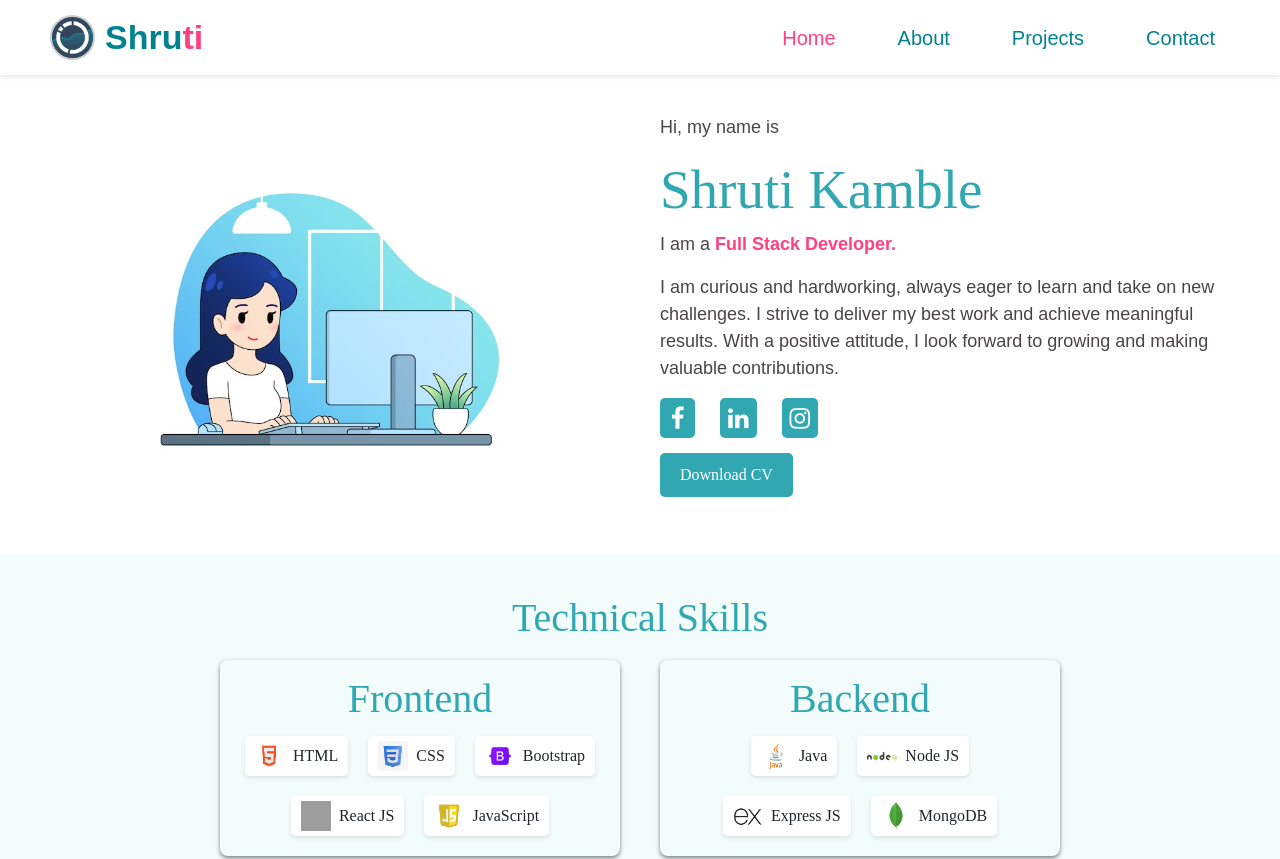
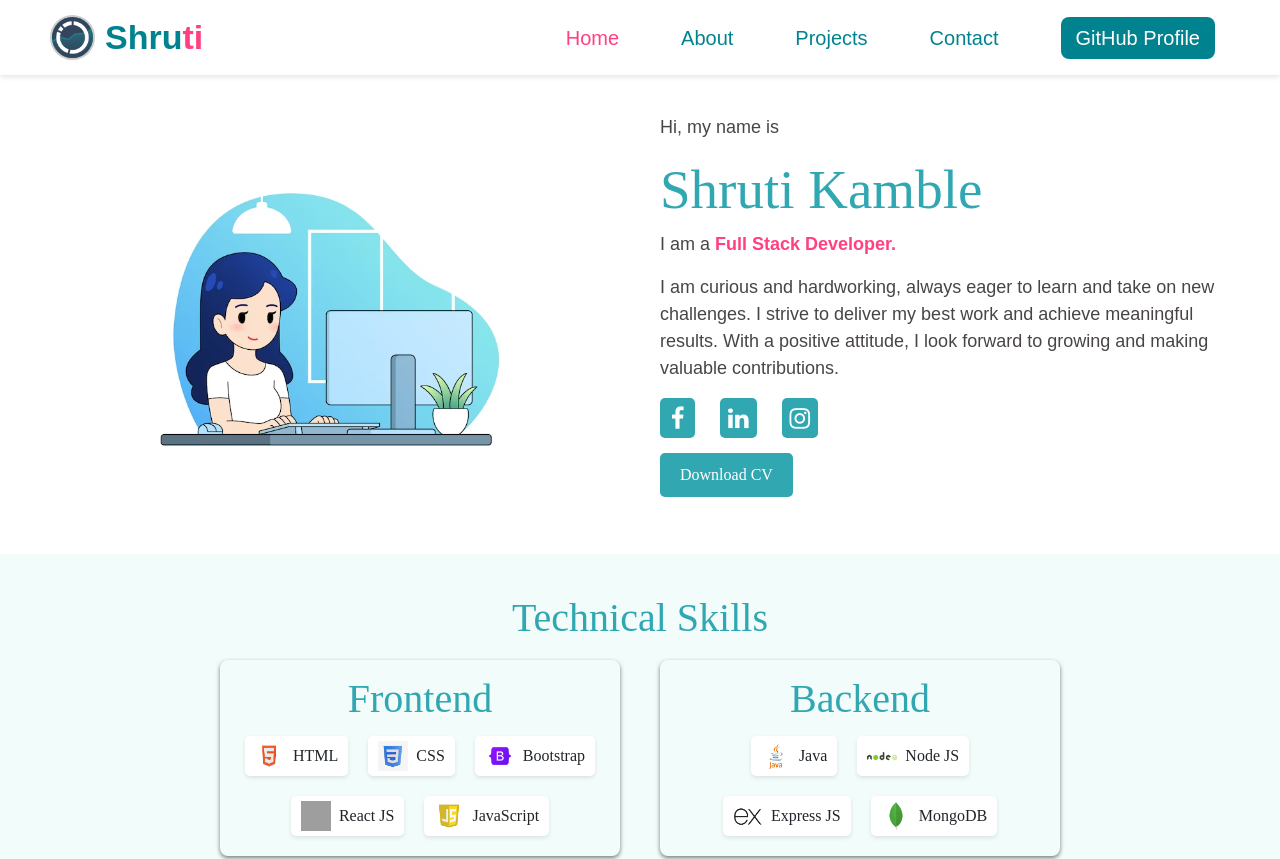
Before and after one commit to shruti12342/MyPortfolio, a React (Create React App) app: page / in a window 1280 px wide. Shown: the top 859 px of the page. Built offline with nearby package versions, Linux system fonts and the light colour scheme; grey boxes are pictures that could not be loaded.

Commit message:
added git link in navbar + icon in index file

```diff
--- a/public/index.html
+++ b/public/index.html
@@ -12,7 +12,10 @@
     <link rel="apple-touch-icon" href="%PUBLIC_URL%/logo192.png" />
     <link rel="manifest" href="%PUBLIC_URL%/manifest.json" />
     <link href="https://cdn.jsdelivr.net/npm/bootstrap@5.3.3/dist/css/bootstrap.min.css" rel="stylesheet" integrity="sha384-QWTKZyjpPEjISv5WaRU9OFeRpok6YctnYmDr5pNlyT2bRjXh0JMhjY6hW+ALEwIH" crossorigin="anonymous">
-    <title>Shruti</title>
+    <link rel="icon" href="https://img.icons8.com/ios-filled/50/000000/s.png" type="image/png">
+<link rel="icon" href="https://img.icons8.com/ios-filled/50/000000/user-male-circle.png" type="image/png">
+
+    <title>Shruti | Portfolio</title>
 
 <link rel="stylesheet" href="https://cdnjs.cloudflare.com/ajax/libs/font-awesome/4.7.0/css/font-awesome.min.css">
   </head>
--- a/src/Components/Navbar.css
+++ b/src/Components/Navbar.css
@@ -158,3 +158,15 @@
     margin-top: 14%;
   }
 }
+
+
+.gitbtn{
+  background-color:#00838F;
+  padding: 10px 15px;
+  border: none;
+  border-radius: 8px;
+}
+
+.gitbtn:hover{
+  background-color: #FF4081;
+}
--- a/src/Components/Navbar.js
+++ b/src/Components/Navbar.js
@@ -41,6 +41,9 @@ const Navbar = () => {
         <p className={pathname === "/contact" ? "active" : ""}>
           <Link to="/contact" onClick={toggleMenu}>Contact</Link>
         </p>
+        <p>
+          <a href='https://github.com/shruti12342' target='_blank' className='gitbtn' style={{color:'white'}}>GitHub Profile</a>
+        </p>
       </div>
     </div>
   );
```
Also changed, not shown: public/PROFILE2.png (added).
